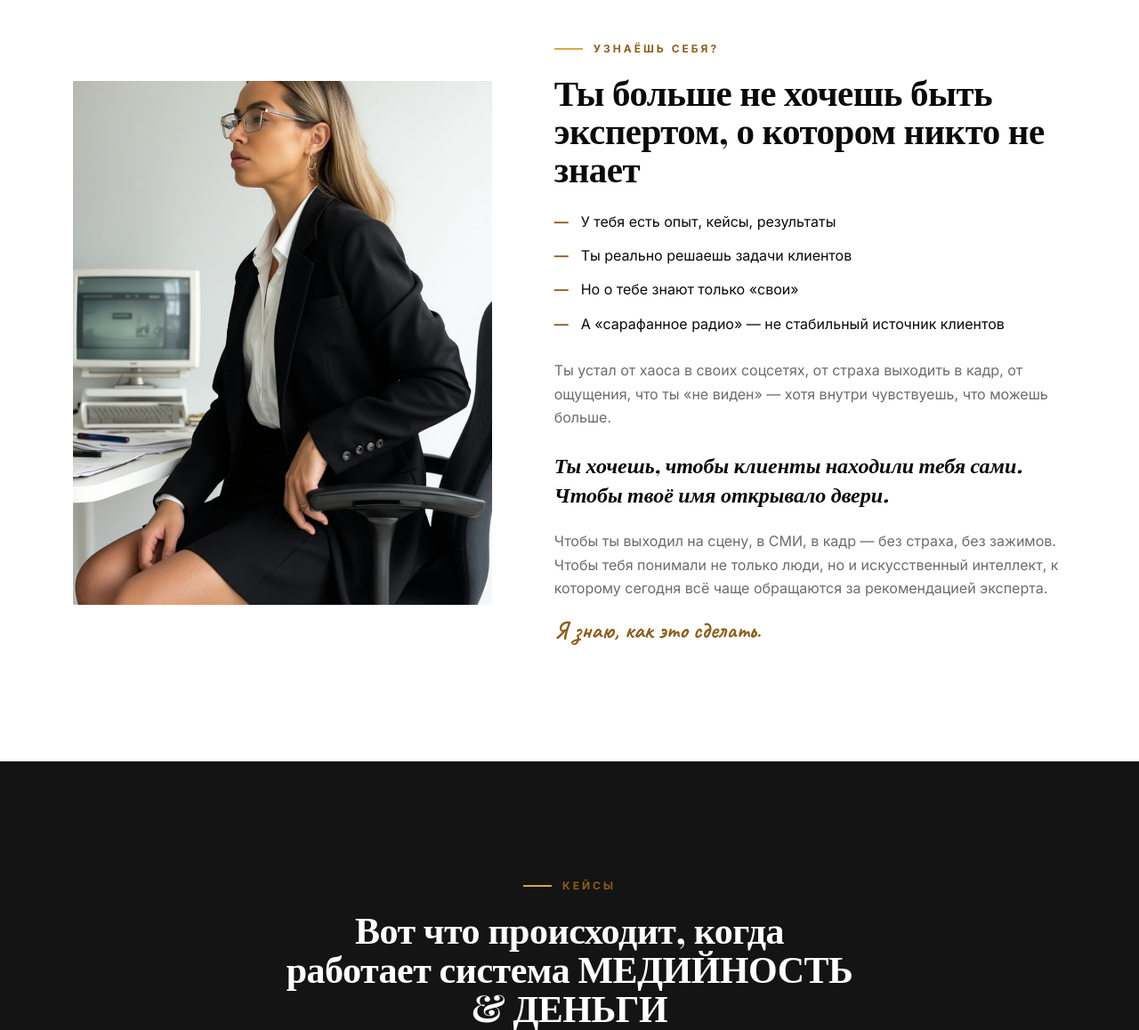
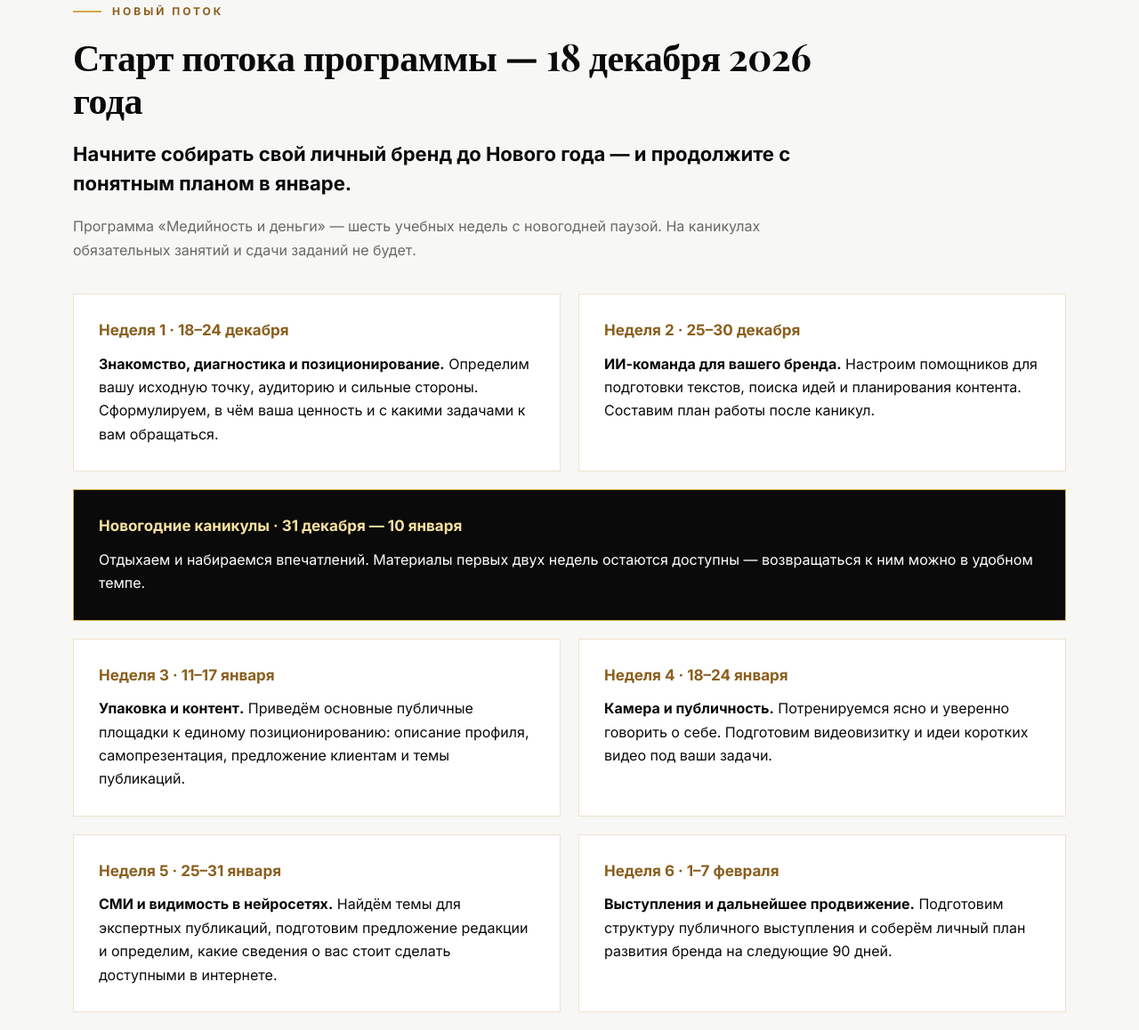
Before and after one commit to gulevaanna1-collab/budbrendom, a plain HTML site: page index.html in a window 1280 px wide. Shown: the part 1060-2218 px from the top of the page at 89% size. Drawn offline with nearby package versions, Linux system fonts and the light colour scheme; a web font is replaced by a local one.

Commit message:
Add December cohort calendar with holiday break and booking CTA

```diff
--- a/index.html
+++ b/index.html
@@ -59,7 +59,7 @@
     {"@type": "Offer", "name": "Бизнес", "price": "69900", "priceCurrency": "RUB", "url": "https://budbrendom.ru/#form"},
     {"@type": "Offer", "name": "ВИП", "price": "99900", "priceCurrency": "RUB", "url": "https://budbrendom.ru/#form"}
   ],
-  "hasCourseInstance": {"@type": "CourseInstance", "courseMode": "online", "courseWorkload": "P6W"},
+  "hasCourseInstance": {"@type": "CourseInstance", "courseMode": "online", "courseWorkload": "P6W", "startDate": "2026-12-18", "endDate": "2027-02-07"},
   "review": {"@type": "Review", "reviewBody": "Если бы я не проявилась — ничего этого бы не было! Мой бизнес вырос в разы с помощью Анны Ники!", "author": {"@type": "Person", "name": "Евгения Ловцева"}}
 }
 </script>
@@ -350,6 +350,22 @@ footer a:hover{color:var(--gold-l)}
   .pricing-grid{grid-template-columns:1fr}
   .form-two{grid-template-columns:1fr}
 }
+
+/* Cohort calendar */
+.cohort-start{padding:88px 0;background:var(--off);scroll-margin-top:90px}
+.cohort-start h2{font-size:clamp(28px,3.4vw,42px);max-width:850px;margin:16px 0 22px;line-height:1.15}
+.cohort-lead{font-size:clamp(18px,2vw,22px);line-height:1.5;max-width:850px;margin-bottom:18px}
+.cohort-intro{font-size:16px;max-width:820px;color:var(--muted)}
+.cohort-calendar{list-style:none;display:grid;grid-template-columns:repeat(2,minmax(0,1fr));gap:20px;margin:36px 0}
+.cohort-week{background:#fff;border:1px solid var(--border);padding:28px;min-width:0}
+.cohort-week h3{font-family:'Inter',system-ui,sans-serif;font-size:17px;line-height:1.45;letter-spacing:0;color:var(--gold-d);margin-bottom:12px}
+.cohort-week p{font-size:16px;line-height:1.65}
+.cohort-break{grid-column:1/-1;background:var(--black);color:#fff;border-color:var(--gold)}
+.cohort-break h3{color:var(--gold-l)}
+.cohort-result{max-width:850px;font-size:17px;margin-bottom:26px}
+.cohort-book{justify-content:center;text-align:center;max-width:100%}
+@media(max-width:680px){.cohort-start{padding:64px 0}.cohort-calendar{grid-template-columns:1fr;gap:14px}.cohort-week{padding:22px}.cohort-book{width:100%;padding:18px 20px}}
+
 </style>
 </head>
 <body>
@@ -380,6 +396,26 @@ footer a:hover{color:var(--gold-l)}
       <img src="img/hero.jpg" alt="Анна Ника Гулева — медиастратег и телеведущая, автор интенсива «Медийность и деньги»">
       <div class="hero-img-frame"></div>
     </div>
+  </div>
+</section>
+
+<section class="cohort-start" id="flow-start" aria-labelledby="cohort-title">
+  <div class="si">
+    <div class="eyebrow">Новый поток</div>
+    <h2 id="cohort-title">Старт потока программы — <time datetime="2026-12-18">18 декабря 2026 года</time></h2>
+    <p class="cohort-lead"><strong>Начните собирать свой личный бренд до Нового года — и продолжите с понятным планом в январе.</strong></p>
+    <p class="cohort-intro">Программа «Медийность и деньги» — шесть учебных недель с новогодней паузой. На каникулах обязательных занятий и сдачи заданий не будет.</p>
+    <ol class="cohort-calendar">
+      <li class="cohort-week"><h3>Неделя 1 · 18–24 декабря</h3><p><strong>Знакомство, диагностика и позиционирование.</strong> Определим вашу исходную точку, аудиторию и сильные стороны. Сформулируем, в чём ваша ценность и с какими задачами к вам обращаться.</p></li>
+      <li class="cohort-week"><h3>Неделя 2 · 25–30 декабря</h3><p><strong>ИИ-команда для вашего бренда.</strong> Настроим помощников для подготовки текстов, поиска идей и планирования контента. Составим план работы после каникул.</p></li>
+      <li class="cohort-week cohort-break"><h3>Новогодние каникулы · 31 декабря — 10 января</h3><p>Отдыхаем и набираемся впечатлений. Материалы первых двух недель остаются доступны — возвращаться к ним можно в удобном темпе.</p></li>
+      <li class="cohort-week"><h3>Неделя 3 · 11–17 января</h3><p><strong>Упаковка и контент.</strong> Приведём основные публичные площадки к единому позиционированию: описание профиля, самопрезентация, предложение клиентам и темы публикаций.</p></li>
+      <li class="cohort-week"><h3>Неделя 4 · 18–24 января</h3><p><strong>Камера и публичность.</strong> Потренируемся ясно и уверенно говорить о себе. Подготовим видеовизитку и идеи коротких видео под ваши задачи.</p></li>
+      <li class="cohort-week"><h3>Неделя 5 · 25–31 января</h3><p><strong>СМИ и видимость в нейросетях.</strong> Найдём темы для экспертных публикаций, подготовим предложение редакции и определим, какие сведения о вас стоит сделать доступными в интернете.</p></li>
+      <li class="cohort-week"><h3>Неделя 6 · 1–7 февраля</h3><p><strong>Выступления и дальнейшее продвижение.</strong> Подготовим структуру публичного выступления и соберём личный план развития бренда на следующие 90 дней.</p></li>
+    </ol>
+    <p class="cohort-result"><strong>Итог программы:</strong> понятное позиционирование, оформленные основные площадки, материалы для продвижения и последовательный план действий.</p>
+    <a class="btn-gold cohort-book" href="#form">Забронировать место в программе</a>
   </div>
 </section>
 
```
